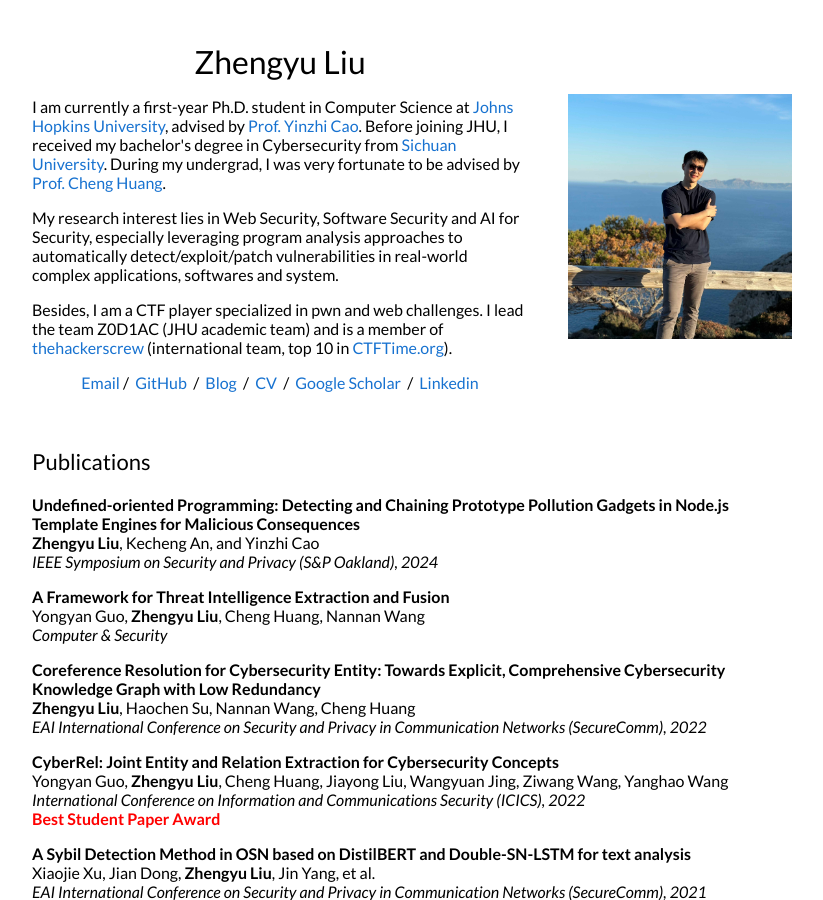
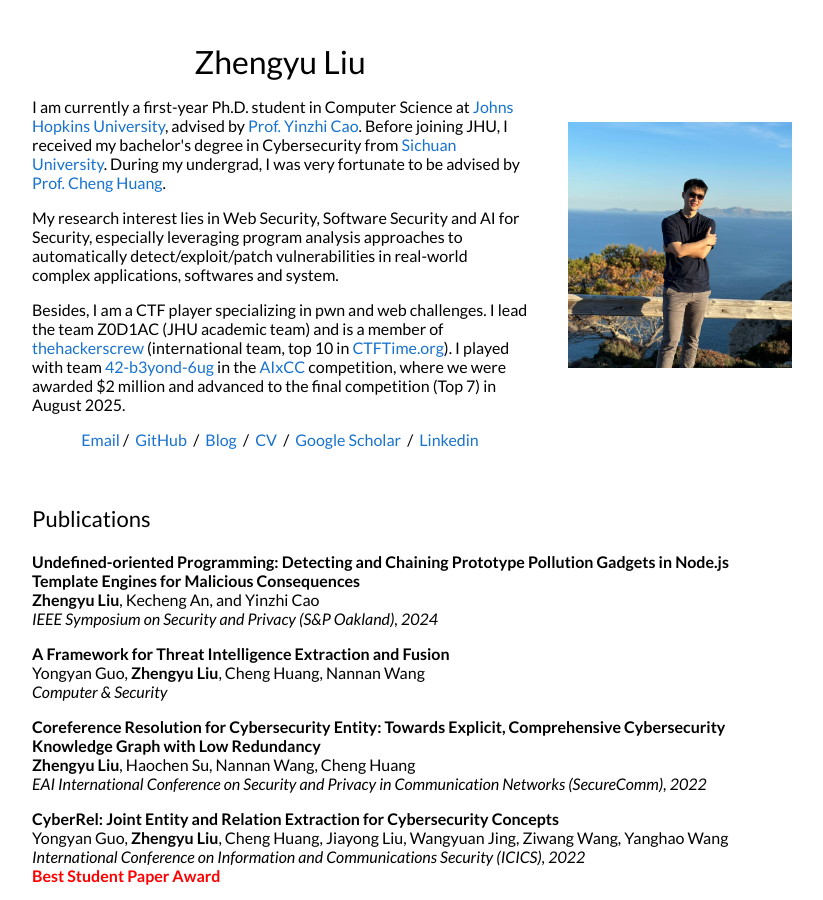
Before and after one commit to jackfromeast/jackfromeast.github.io, a Jekyll site: the page built from _posts/2023-08-04-UoPF.md, in a window 1280 px wide and 900 px high. Shown: the whole window, without its empty margins (228-1051 px from the left). Built offline with Jekyll 4.4.1, drawn with Linux system fonts in a browser that asks for light colours.

Commit message:
Update default.html

```diff
--- a/_layouts/default.html
+++ b/_layouts/default.html
@@ -47,7 +47,7 @@
                 My research interest lies in Web Security, Software Security and AI for Security, especially leveraging program analysis approaches to automatically detect/exploit/patch vulnerabilities in real-world complex applications, softwares and system.
               </p>
               <p>
-                Besides, I am a CTF player specialized in pwn and web challenges. I lead the team Z0D1AC (JHU academic team) and is a member of <a href="https://www.thehackerscrew.team/members">thehackerscrew</a> (international team, top 10 in <a href="https://ctftime.org/">CTFTime.org</a>).
+                Besides, I am a CTF player specializing in pwn and web challenges. I lead the team Z0D1AC (JHU academic team) and is a member of <a href="https://www.thehackerscrew.team/members">thehackerscrew</a> (international team, top 10 in <a href="https://ctftime.org/">CTFTime.org</a>). I played with team <a href="https://www.mccormick.northwestern.edu/computer-science/news-events/news/articles/2024/safeguarding-critical-software-infrastructure-through-novel-ai-systems.html">42-b3yond-6ug</a> in the <a href="https://aicyberchallenge.com/">AIxCC</a> competition, where we were awarded $2 million and advanced to the final competition (Top 7) in August 2025.
               </p>
               <p style="text-align:center">
 <!--                 <a target="_blank" href="https://mailhide.io/e/B8TyS"> Email</a>  -->
```
